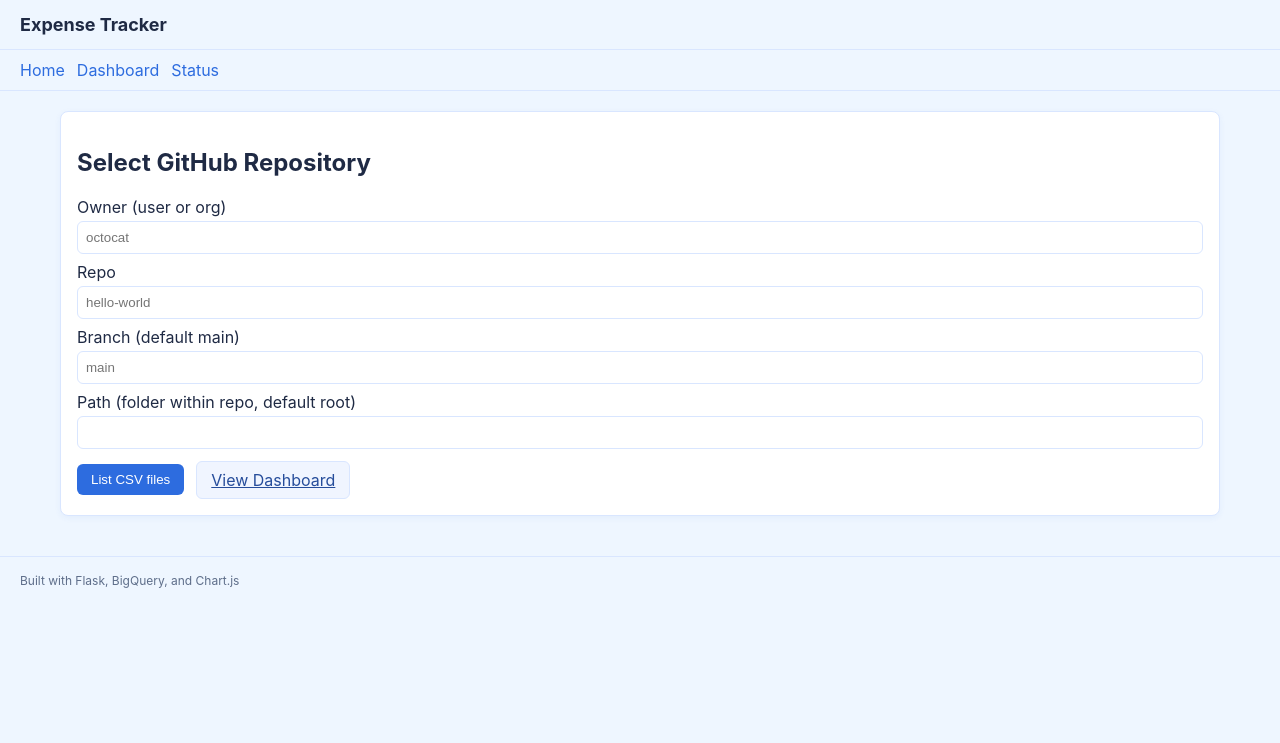
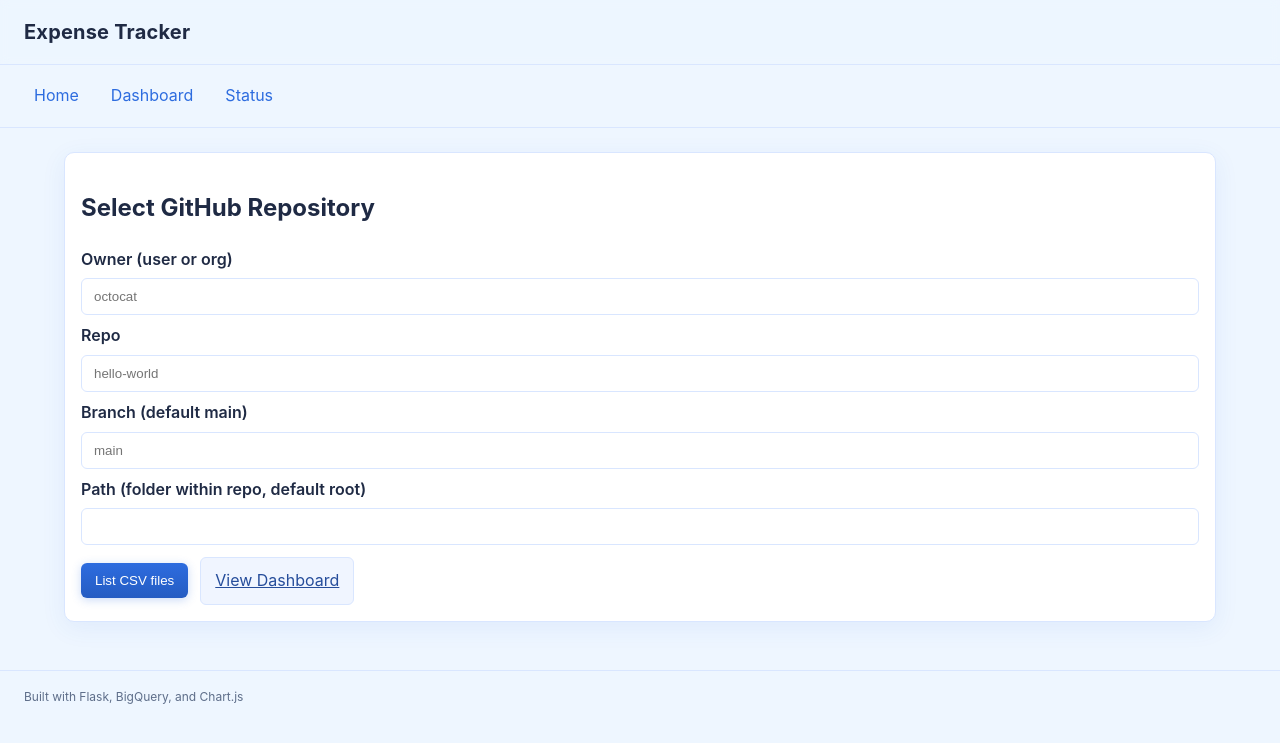
Before and after one commit to pdeepanraj/expensetracker, a Flask app: page / in a window 1280 px wide. Shown: the top 743 px of the page. Run offline with Flask 3, Linux system fonts and the light colour scheme.

Commit message:
Update style.css

```diff
--- a/static/style.css
+++ b/static/style.css
@@ -1,159 +1,184 @@
 :root {
   --bg: #eef6ff;        /* pastel blue page background */
-  --text: #1f2a44;      /* slightly cooler dark text */
-  --muted: #5e6e8a;     /* gray-blue for secondary text */
+  --text: #1f2a44;      /* cooler dark text */
+  --muted: #5e6e8a;     /* gray-blue secondary */
   --border: #d9e6ff;    /* soft blue border */
-  --primary: #2d6cdf;   /* cohesive primary blue */
-  --accent: #4e79a7;    /* accent stays */
-  --card: #ffffff;      /* white cards for contrast */
+  --primary: #2d6cdf;   /* main blue */
+  --accent: #4e79a7;    /* accent blue */
+  --card: #ffffff;      /* white cards */
+  --success: #1e8e3e;
+  --danger: #b00020;
+  --warning: #b07d00;
+  --shadow: 0 6px 24px rgba(45, 108, 223, 0.08);
+  --radius: 10px;
+  --radius-sm: 6px;
+  --radius-lg: 14px;
+  --focus-ring: 0 0 0 3px rgba(45, 108, 223, 0.25);
 }
 
 * { box-sizing: border-box; }
-
+html { scroll-behavior: smooth; }
 body {
   font-family: -apple-system, BlinkMacSystemFont, "Segoe UI", Roboto, Arial, "Helvetica Neue", sans-serif;
   margin: 0;
   background: var(--bg);
   color: var(--text);
+  line-height: 1.6;
 }
 
+/* Header, nav */
 .header {
-  display:flex;
-  align-items:center;
-  justify-content:space-between;
-  padding: 14px 20px;
+  display:flex; align-items:center; justify-content:space-between;
+  padding: 16px 24px;
   border-bottom: 1px solid var(--border);
+  backdrop-filter: saturate(120%) blur(4px);
 }
-.header h1 { font-size: 18px; margin: 0; }
+.header h1 { font-size: 20px; margin: 0; letter-spacing: 0.2px; }
 .header .meta { font-size: 12px; color: var(--muted); }
 
 .nav {
-  display:flex;
-  gap: 12px;
-  padding: 10px 20px;
+  display:flex; gap: 12px; padding: 12px 24px;
   border-bottom: 1px solid var(--border);
 }
-.nav a { text-decoration: none; color: var(--primary); }
+.nav a {
+  text-decoration: none; color: var(--primary);
+  padding: 6px 10px; border-radius: var(--radius-sm);
+  transition: background 160ms ease, color 160ms ease;
+}
+.nav a:hover { background: #f0f5ff; }
 
-.main { padding: 20px; max-width: 1200px; margin: 0 auto; }
-
+/* Layout */
+.main { padding: 24px; max-width: 1200px; margin: 0 auto; }
 .footer {
-  padding: 16px 20px;
-  border-top: 1px solid var(--border);
-  font-size: 12px;
-  color: var(--muted);
+  padding: 16px 24px; border-top: 1px solid var(--border);
+  font-size: 12px; color: var(--muted);
 }
 
+/* Cards */
 .card {
   border: 1px solid var(--border);
-  border-radius: 8px;
+  border-radius: var(--radius);
   padding: 16px;
   background: var(--card);
-  margin-bottom: 20px;
-  box-shadow: 0 2px 6px rgba(45, 108, 223, 0.06);
+  margin-bottom: 24px;
+  box-shadow: var(--shadow);
+}
+.card h3 { margin: 0 0 10px; font-size: 18px; }
+.card .muted { margin-top: 6px; }
+
+/* Grid */
+.grid-2 { display: grid; grid-template-columns: 1fr 1fr; gap: 24px; }
+.grid-2 .card { margin-bottom: 0; }
+@media (max-width: 900px) {
+  .grid-2 { grid-template-columns: 1fr; }
 }
 
-.grid-2 { display: grid; grid-template-columns: 1fr 1fr; gap: 24px; }
-.grid-2 .card { margin-bottom: 0; }
-
-label { display:block; margin: 8px 0 4px; }
-
-input[type="text"], input[type="url"], textarea {
-  width: 100%;
-  padding: 8px;
-  border: 1px solid var(--border);
-  border-radius: 6px;
-  background: #fff;
-  color: var(--text);
+/* Forms */
+label { display:block; margin: 8px 0 6px; font-weight: 600; }
+input[type="text"], input[type="url"], textarea, select {
+  width: 100%; padding: 10px 12px;
+  border: 1px solid var(--border); border-radius: var(--radius-sm);
+  background: #fff; color: var(--text);
+  transition: border-color 160ms ease, box-shadow 160ms ease;
+}
+input[type="text"]:focus, input[type="url"]:focus, textarea:focus, select:focus {
+  outline: none; border-color: var(--primary); box-shadow: var(--focus-ring);
 }
 
-select {
-  width: 100%;
-  padding: 8px;
-  border: 1px solid var(--border);
-  border-radius: 6px;
-  background: #fff;
-  color: var(--text);
+.inline { display:flex; gap: 10px; align-items: center; }
+.inline select, .inline input { flex: 1; min-width: 0; }
+.search { margin-bottom: 12px; width: 100%; }
+
+.actions { margin-top: 12px; display:flex; gap: 12px; align-items: center; flex-wrap: wrap; }
+
+/* Buttons */
+button, .btn {
+  background: linear-gradient(180deg, #2d6cdf, #255cc2);
+  color: #fff; border: none; border-radius: var(--radius-sm);
+  padding: 10px 14px; cursor: pointer; display: inline-block;
+  transition: transform 120ms ease, filter 160ms ease;
+  box-shadow: 0 2px 10px rgba(45, 108, 223, 0.25);
+}
+button:hover, .btn:hover { filter: brightness(0.96); transform: translateY(-1px); }
+button:active, .btn:active { transform: translateY(0); }
+.btn.secondary {
+  background: #f0f5ff; color: #264d9b; border: 1px solid var(--border);
+  box-shadow: none;
 }
 
-.inline { display:flex; gap: 8px; align-items: center; }
-.search { margin-bottom: 12px; width: 100%; }
-
-.actions { margin-top: 12px; display:flex; gap: 12px; align-items: center; }
-
-button, .btn {
-  background: var(--primary);
-  color: #fff;
-  border: none;
-  border-radius: 6px;
-  padding: 8px 14px;
-  cursor: pointer;
-  display: inline-block;
-}
-.btn.secondary {
-  background: #f0f5ff;
-  color: #264d9b;
-  border: 1px solid var(--border);
-}
-button:hover, .btn:hover { filter: brightness(0.95); }
-
-.error { color: #b00020; margin-bottom: 12px; }
+/* Status and badges */
+.error { color: var(--danger); margin-bottom: 12px; }
 .muted { color: var(--muted); }
-
-.checkbox-list {
-  display: grid;
-  grid-template-columns: 1fr 1fr;
-  gap: 8px;
-}
-.checkbox-item {
-  background: #f7faff;
-  border: 1px solid var(--border);
-  border-radius: 6px;
-  padding: 8px;
+.badge {
+  display:inline-block; padding: 4px 8px; border-radius: 999px;
+  font-size: 12px; background: #f0f5ff; color: #264d9b; border: 1px solid var(--border);
 }
 
-.checkbox-group {
-  display: flex;
-  gap: 12px;
-  flex-wrap: wrap;
+/* Checkboxes */
+.checkbox-list { display: grid; grid-template-columns: 1fr 1fr; gap: 10px; }
+.checkbox-item {
+  background: #f7faff; border: 1px solid var(--border); border-radius: var(--radius-sm); padding: 8px;
 }
+.checkbox-group { display: flex; gap: 12px; flex-wrap: wrap; }
 .checkbox-group label {
-  display: inline-flex;
-  align-items: center;
-  gap: 6px;
-  padding: 6px 10px;
-  border: 1px solid var(--border);
-  border-radius: 6px;
-  background: #f7faff;
+  display: inline-flex; align-items: center; gap: 8px;
+  padding: 8px 12px; border: 1px solid var(--border);
+  border-radius: var(--radius-sm); background: #f7faff;
+  transition: background 160ms ease, border-color 160ms ease;
 }
-.checkbox-group input[type="checkbox"] {
-  accent-color: var(--primary);
-}
+.checkbox-group label:hover { background: #f0f5ff; border-color: #cfe0ff; }
+.checkbox-group input[type="checkbox"] { accent-color: var(--primary); }
 
+/* Tables */
 .table-scroll {
-  overflow: auto;
-  max-height: 420px;
-  border: 1px solid var(--border);
-  border-radius: 6px;
-  background: #fff;
+  overflow: auto; max-height: 420px; border: 1px solid var(--border);
+  border-radius: var(--radius-sm); background: #fff;
 }
 table { border-collapse: collapse; width: 100%; }
 th, td {
-  padding: 8px;
-  border-bottom: 1px solid var(--border);
-  text-align: left;
-  font-size: 14px;
+  padding: 10px 12px; border-bottom: 1px solid var(--border);
+  text-align: left; font-size: 14px;
 }
 th {
-  background: #f0f5ff;
-  position: sticky;
-  top: 0;
-  z-index: 1;
+  background: #f0f5ff; position: sticky; top: 0; z-index: 1;
+}
+tbody tr:hover { background: #f7faff; }
+tbody tr td:last-child { font-variant-numeric: tabular-nums; }
+
+/* Charts */
+canvas {
+  background: #f7faff; padding: 10px; border: 1px solid var(--border);
+  border-radius: var(--radius-sm);
+  box-shadow: 0 2px 8px rgba(78, 121, 167, 0.12);
 }
 
-canvas {
-  background: #f7faff;
-  padding: 8px;
-  border: 1px solid var(--border);
-  border-radius: 6px;
+/* Small utilities */
+.kpi {
+  display:flex; gap: 16px; flex-wrap: wrap;
 }
+.kpi .pill {
+  background: #ffffff; border: 1px solid var(--border); border-radius: 999px;
+  padding: 8px 12px; box-shadow: var(--shadow);
+}
+.hr {
+  height: 1px; background: var(--border); border: 0; margin: 16px 0;
+}
+
+/* Focus visible for accessibility */
+:focus-visible {
+  outline: none; box-shadow: var(--focus-ring);
+}
+
+/* Responsive tweaks */
+@media (max-width: 700px) {
+  .header, .nav, .main, .footer { padding-left: 16px; padding-right: 16px; }
+  .inline { flex-direction: column; align-items: stretch; }
+  .checkbox-list { grid-template-columns: 1fr; }
+}
+
+/* Optional: subtle card entry animation */
+@keyframes cardIn {
+  from { opacity: 0; transform: translateY(6px); }
+  to   { opacity: 1; transform: translateY(0); }
+}
+.card { animation: cardIn 220ms ease; }
```
